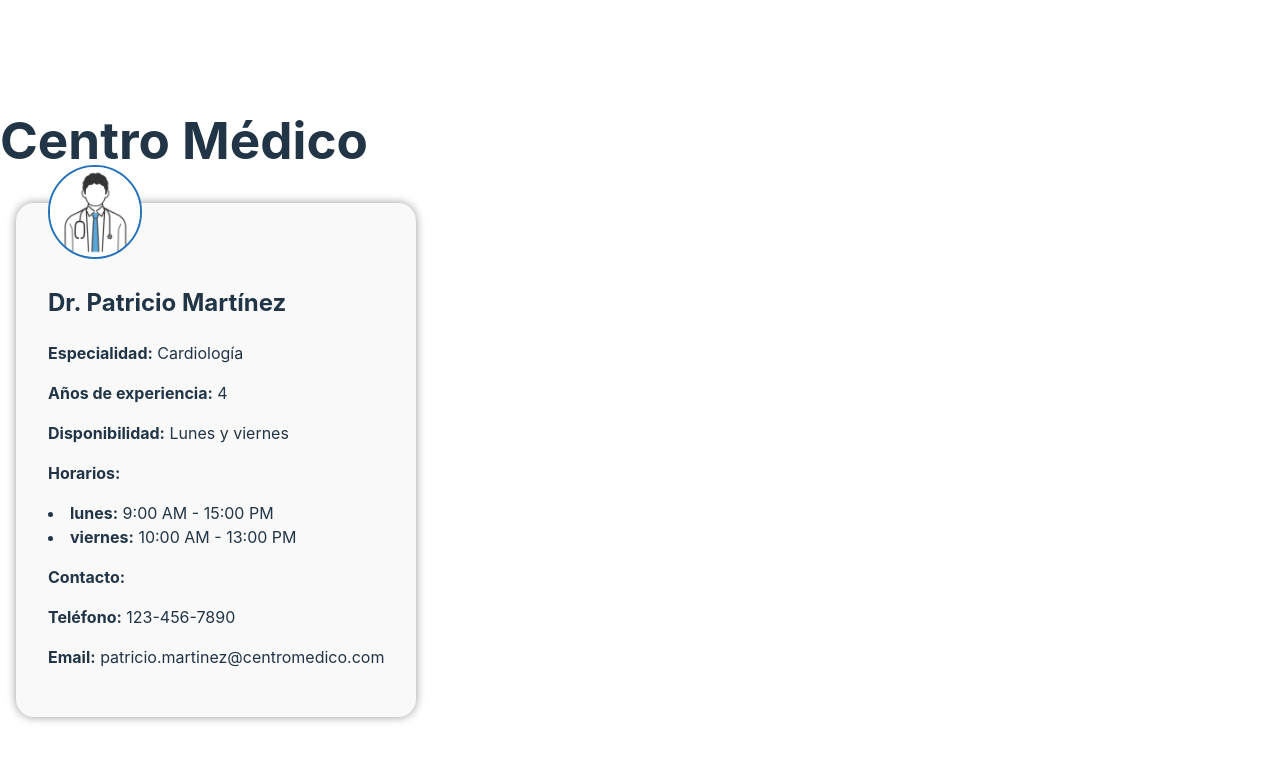
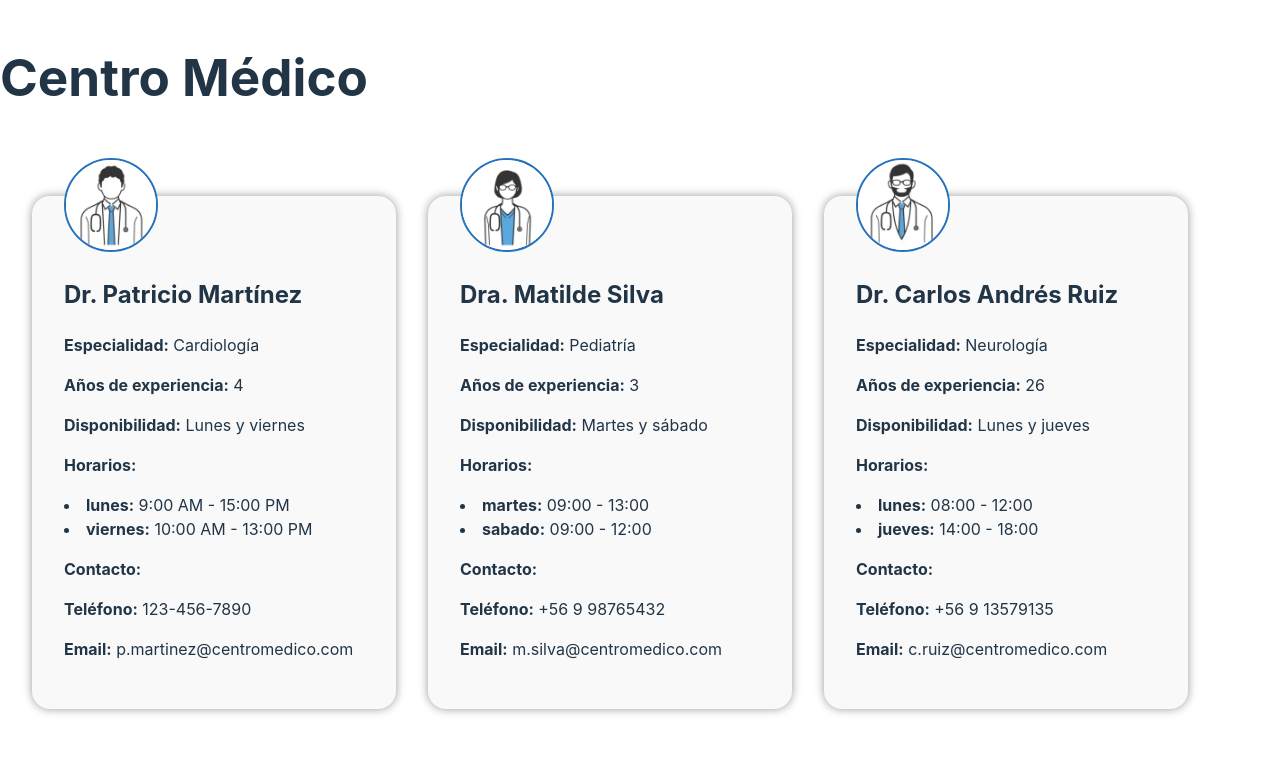
Before and after one commit to camilauxui/Componentes_Basicos_ReactJS, a React (Vite) app: page / in a window 1280 px wide. Shown: the top 760 px of the page. Built offline with nearby package versions, Linux system fonts and the light colour scheme.

Commit message:
se alinean 3 Doctorcards horizontalmente

```diff
--- a/src/App.jsx
+++ b/src/App.jsx
@@ -1,17 +1,19 @@
 import React from 'react';
 import DoctorCard from './components/DoctorCard';
-import docImage from './assets/doc1.jpg';
+import docImage from './assets/doc1.jpg'; // Dr. Patricio Martínez
+import draImage from './assets/dra1.jpg'; // Dra. Matilde Silva
+import carlosImage from './assets/doc2.jpg'; // Dr. Carlos Andrés Ruiz (asegúrate de que esta ruta sea correcta)
 
 function App() {
-    // Datos del doctor
-    const doctorData = {
+    // Doctor Card Patricio Martínez
+    const pMartinezData = {
         name: "Dr. Patricio Martínez",
         specialty: "Cardiología",
         experience: 4,
         availability: "Lunes y viernes",
         contact: {
             telefono: "123-456-7890",
-            email: "patricio.martinez@centromedico.com"
+            email: "p.martinez@centromedico.com"
         },
         schedule: {
             lunes: "9:00 AM - 15:00 PM",
@@ -20,18 +22,73 @@ function App() {
         image: docImage
     };
 
+    // Doctor Card Matilde Silva
+    const mSilvaData = {
+        name: "Dra. Matilde Silva",
+        specialty: "Pediatría",
+        experience: 3,
+        availability: "Martes y sábado",
+        contact: {
+            telefono: "+56 9 98765432",
+            email: "m.silva@centromedico.com"
+        },
+        schedule: {
+            martes: "09:00 - 13:00",
+            sabado: "09:00 - 12:00"
+        },
+        image: draImage
+    };
+
+    // Doctor Card Carlos Andrés Ruiz
+    const cRuizData = {
+        name: "Dr. Carlos Andrés Ruiz",
+        specialty: "Neurología",
+        experience: 26,
+        availability: "Lunes y jueves",
+        contact: {
+            telefono: "+56 9 13579135",
+            email: "c.ruiz@centromedico.com"
+        },
+        schedule: {
+            lunes: "08:00 - 12:00",
+            jueves: "14:00 - 18:00"
+        },
+        image: carlosImage
+    };
+
     return (
         <>
             <h1>Centro Médico</h1>
-            <DoctorCard
-                name={doctorData.name}
-                specialty={doctorData.specialty}
-                experience={doctorData.experience}
-                availability={doctorData.availability}
-                contact={doctorData.contact}
-                schedule={doctorData.schedule}
-                image={doctorData.image}
-            />
+            <br />
+            <div className="doctor-cards-container"> {/* Contenedor para alinear tarjetas horizontalmente */}
+                <DoctorCard
+                    name={pMartinezData.name}
+                    specialty={pMartinezData.specialty}
+                    experience={pMartinezData.experience}
+                    availability={pMartinezData.availability}
+                    contact={pMartinezData.contact}
+                    schedule={pMartinezData.schedule}
+                    image={pMartinezData.image}
+                />
+                <DoctorCard
+                    name={mSilvaData.name}
+                    specialty={mSilvaData.specialty}
+                    experience={mSilvaData.experience}
+                    availability={mSilvaData.availability}
+                    contact={mSilvaData.contact}
+                    schedule={mSilvaData.schedule}
+                    image={mSilvaData.image}
+                />
+                <DoctorCard
+                    name={cRuizData.name}
+                    specialty={cRuizData.specialty}
+                    experience={cRuizData.experience}
+                    availability={cRuizData.availability}
+                    contact={cRuizData.contact}
+                    schedule={cRuizData.schedule}
+                    image={cRuizData.image}
+                />
+            </div>
         </>
     );
 }
--- a/src/components/DoctorCard.css
+++ b/src/components/DoctorCard.css
@@ -1,4 +1,5 @@
 .doctor-card {
+    width: 300px;
     border: 1px solid #ccc;
     border-radius: 18px;
     margin: 16px;
@@ -6,7 +7,7 @@
     padding: 2rem;
     border: 0px solid #2472bc;
     box-shadow: 0 0 10px rgba(0, 0, 0, 0.4);
-    margin-bottom: 5px;
+    margin-bottom: 60px;
 }
 
 .doctor-image {
@@ -16,3 +17,11 @@
     border-radius: 80px;
     border: 2px solid #2472bc;
 }
+
+.doctor-cards-container {
+    display: flex;                   /* Utiliza flexbox para alinear las tarjetas horizontalmente */
+    justify-content: space-between;  /* Espacio igual entre las tarjetas */
+    flex-wrap: wrap;                /* Permite que las tarjetas se ajusten en la siguiente fila si hay poco espacio */
+    margin: 16px;                   /* Margen alrededor del contenedor */
+
+}
```
